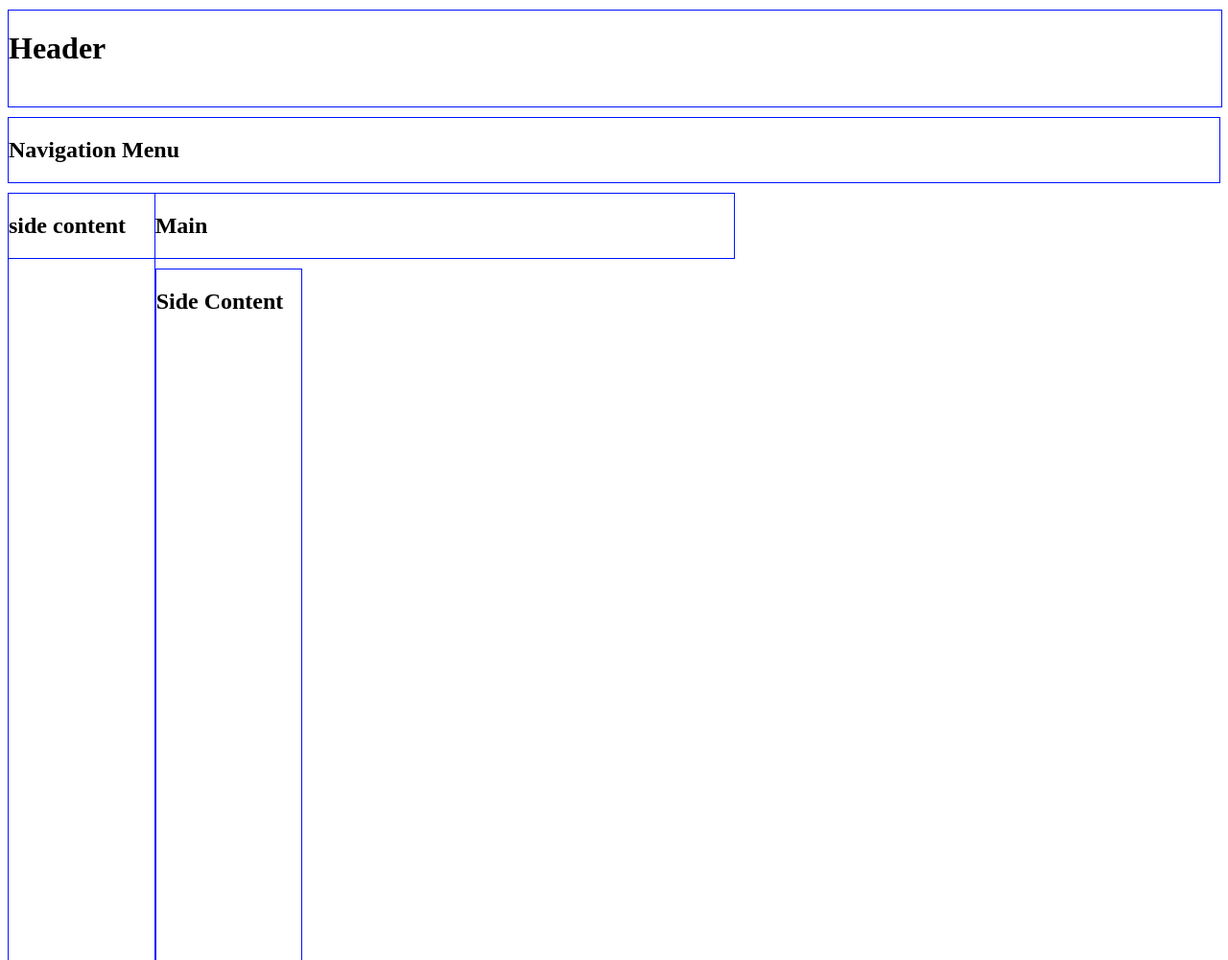
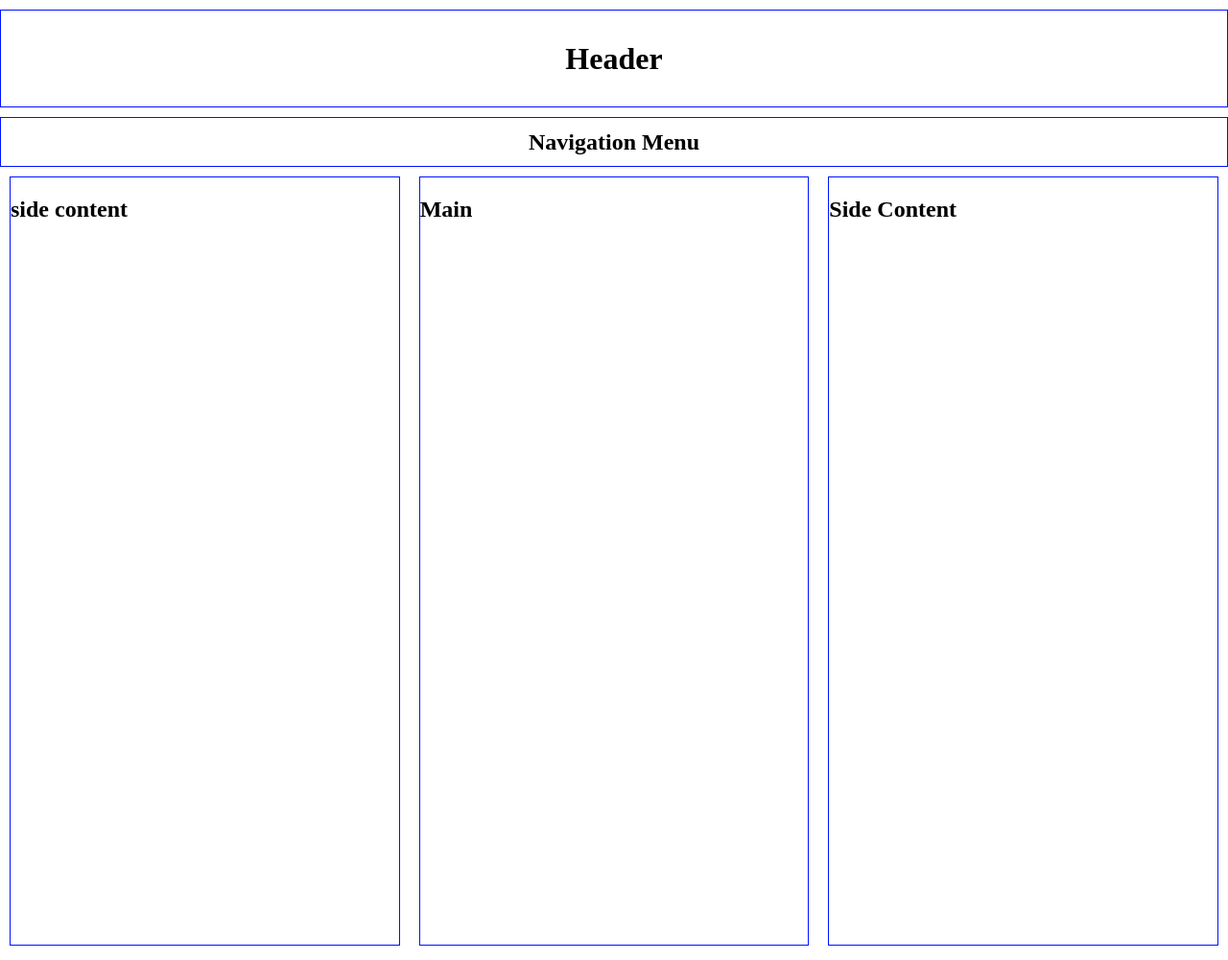
Before and after one commit to KunjaSalamanca/LayoutbyKunja, a plain HTML site: page index3.html in a window 1280 px wide. Shown: the top 1001 px of the page at 96% size. Drawn offline with Linux system fonts and the light colour scheme.

Commit message:
Update layout3.css

```diff
--- a/layout3.css
+++ b/layout3.css
@@ -1,30 +1,42 @@
-.borderLine{
+body {
+    margin: 0;
+    padding: 0;
+}
+
+.borderLine {
     border: 1px solid rgb(0, 17, 255);
     margin-top: 10px;
 }
 
-header{
+.flexContainer {
+    display: flex;
+    justify-content: space-between;
+}
 
-    width: 100%;
+header, nav, main, footer {
+    display: flex;
+    justify-content: center;
+    align-items: center;
+}
+
+header, footer {
     height: 100px;
 }
 
-main{
-    width: 60%;
-    height: 100vh;
-    float: left;
-    margin-left: 10;
-    margin-right: 10;
+nav {
+    height: 50px;
 }
 
-aside{
-    float: left;
-    width: 20%;
+main {
+    flex-grow: 1;
+}
+
+aside, section {
+    flex: 1;
+    margin: 10px;
     height: 100vh;
 }
 
-footer{
-    width: 100%;
+footer {
     height: 100px;
-    float: left;
 }
```
